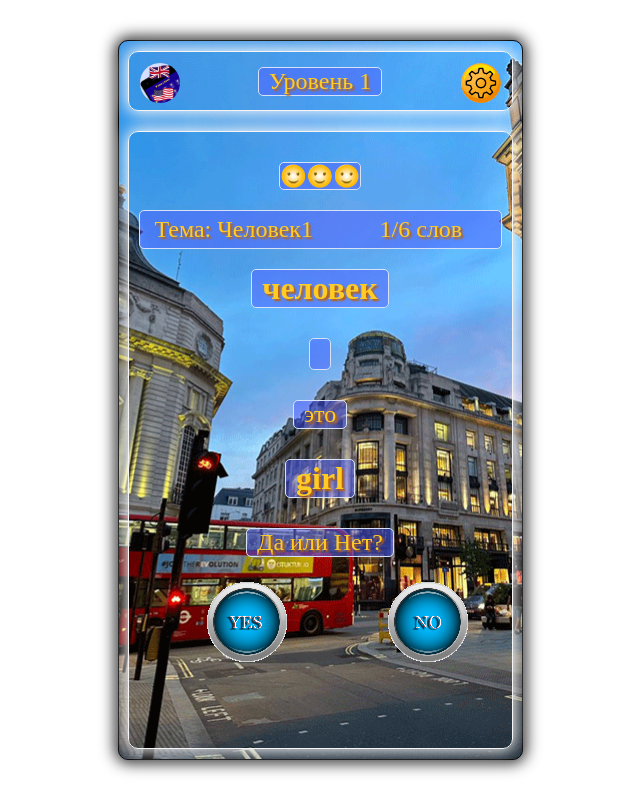
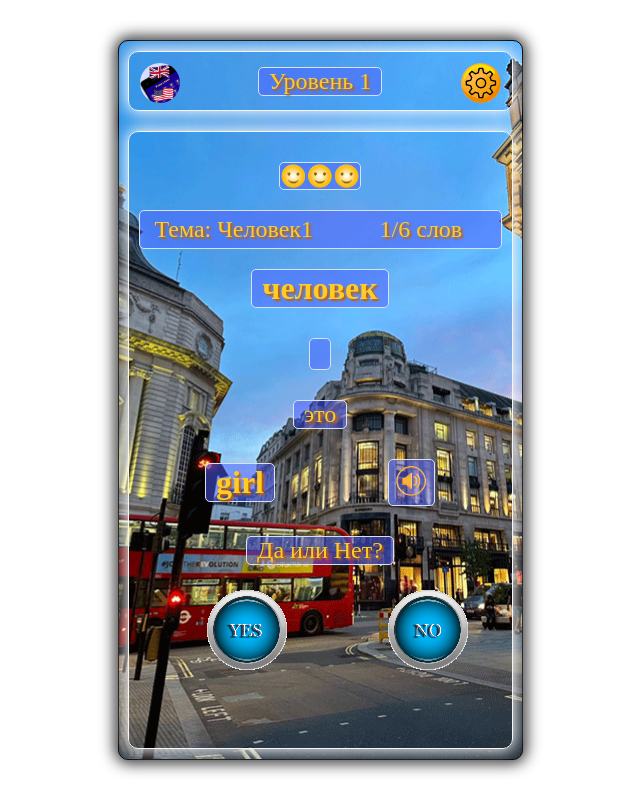
Before and after one commit to arefinnick/word-learning-game, a website: page level.html in a window 1280 px wide. Shown: the whole page, without its empty margins (320-960 px from the left). Drawn offline with Linux system fonts and the light colour scheme.

Commit message:
Добавлена кнопка повторного прослушивания произношения английского слова в level.html

```diff
--- a/assets/style.css
+++ b/assets/style.css
@@ -169,6 +169,12 @@ body {
 }
 
 /* button */
+.din{
+	margin: 3px;
+	width: 30px;
+	height: 30px;
+	border-radius: 50px;
+}
 button,
 .ico,
 .settings {
--- a/level.html
+++ b/level.html
@@ -46,6 +46,7 @@
 				</div>
 				<div class="cont5" >
 					<div class="items2"><p class="f-had" id="eng-word"> ☺</p></div>
+					<div class="items2"><button class="ico" id="din"><img class="din" src="./assets/images/btn-din.png" alt="voice" title="Звук" /></button></div>
 				</div>
 				<div class="cont5" >
 					<div class="items2"><p class="f-bod" > Да или Нет? </p></div>
```
Also changed, not shown: assets/images/btn-din.png (added), assets/images/btn-dinamik.png (added).
